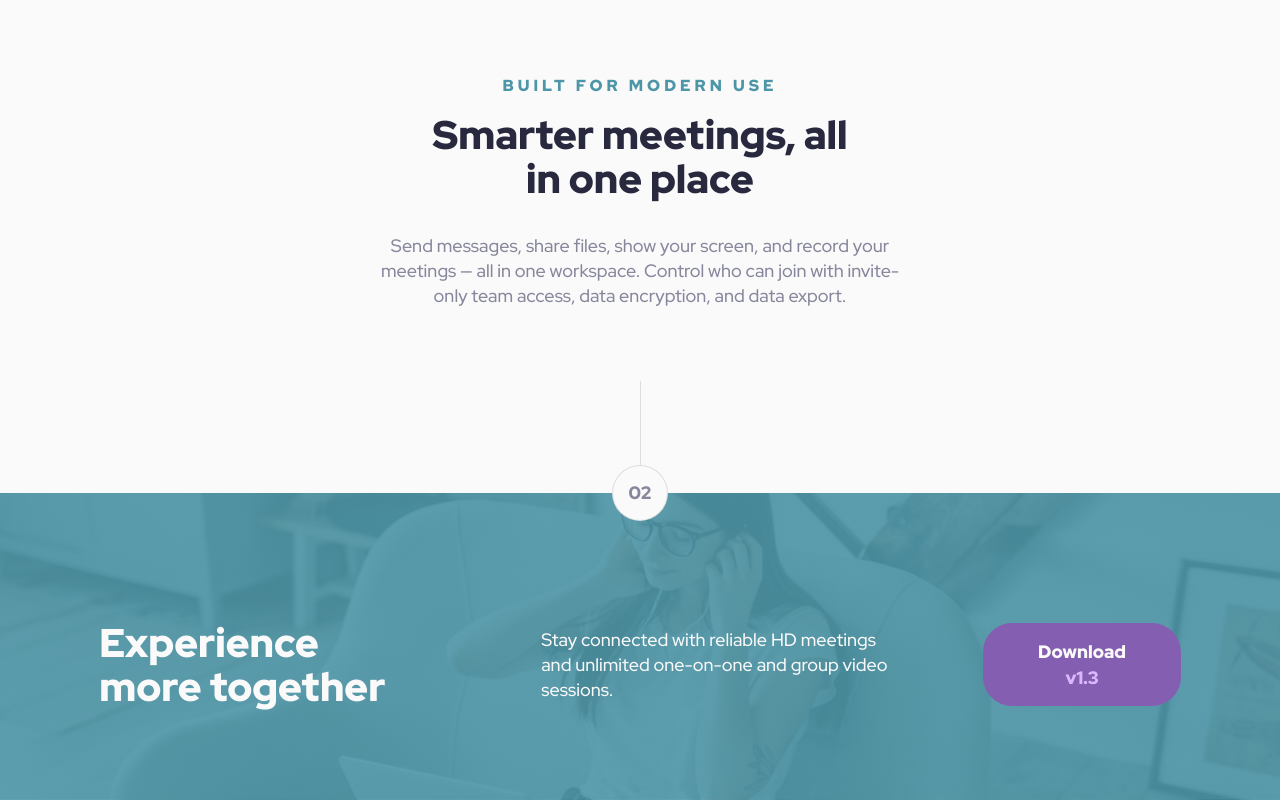
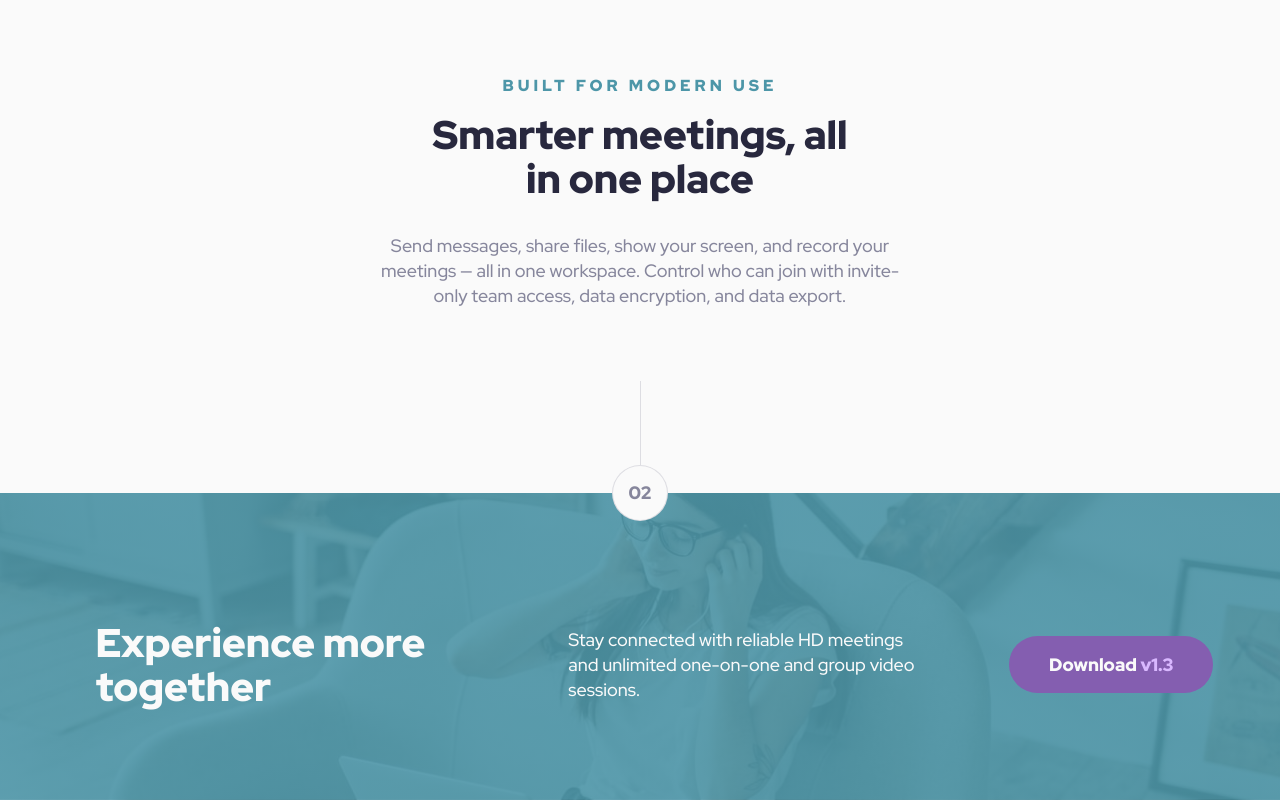
Before and after one commit to moadavou/meet-landing-page, a website: page index.html in a window 1280 px wide. Shown: the part 1088-1888 px from the top of the page. Drawn offline with Linux system fonts and the light colour scheme.

Commit message:
More style detail updates

```diff
--- a/index.html
+++ b/index.html
@@ -109,7 +109,7 @@
                 </div>
 
                 <div class="[ cta ] [ grid-center ]">
-                    <div class="[ cta__content ] [ grid-center flow ]">
+                    <div class="[ cta__content ] [ flex-center flow ]">
                         <h2 class="[ text-neutral-200 ]">
                             Experience more together
                         </h2>
--- a/scss/blocks/_cta.scss
+++ b/scss/blocks/_cta.scss
@@ -41,6 +41,7 @@
 }
 
 .cta__content {
+    flex-direction: column;
     max-width: 69.4rem;
 
     @include breakpoint(tablet) {
@@ -54,20 +55,23 @@
     }
 
     @include breakpoint(desktop) {
-        grid-template-columns: repeat(2, 21.875rem) 1fr;
+        flex-direction: row;
         gap: 5.75rem;
 
         p {
             margin-top: 0;
+            margin-left: 2rem;
+            min-width: 21.8rem;
         }
 
         h2 {
             margin-inline: 0;
-            padding-right: 2rem;
+            min-width: 21.8rem;
         }
 
         .button {
             margin-top: 0;
+            white-space: nowrap;
         }
     }
 }
```
Also changed, not shown: style.css, 1 other file.
